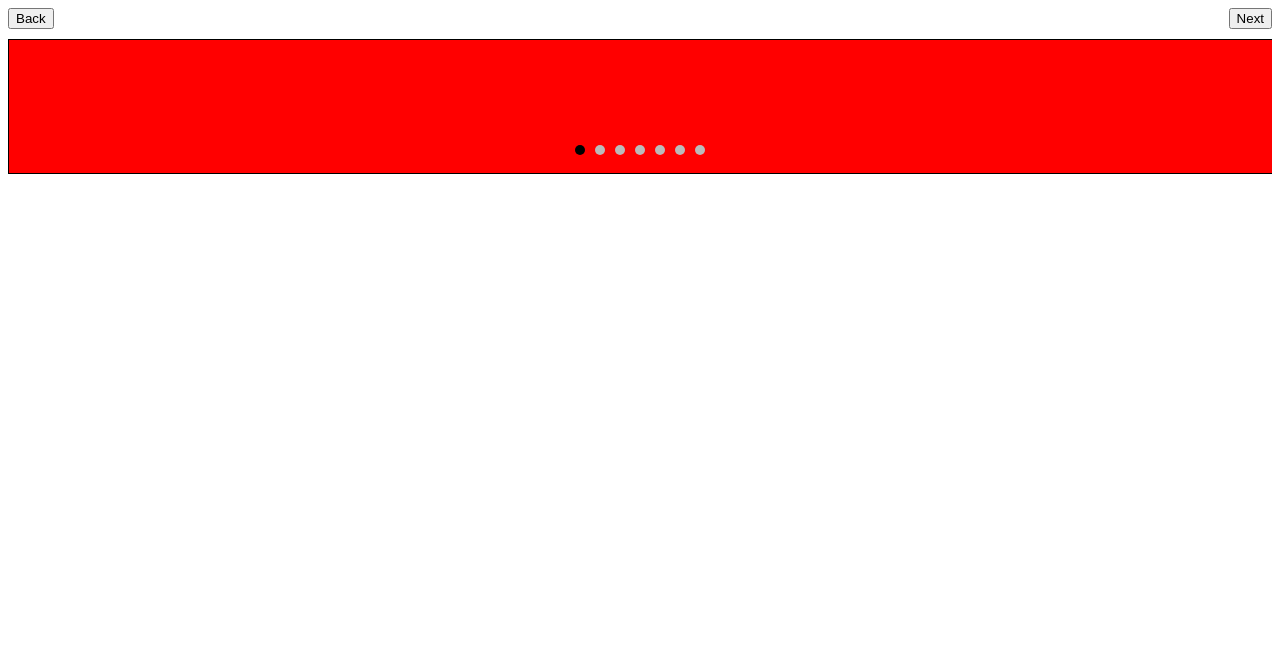
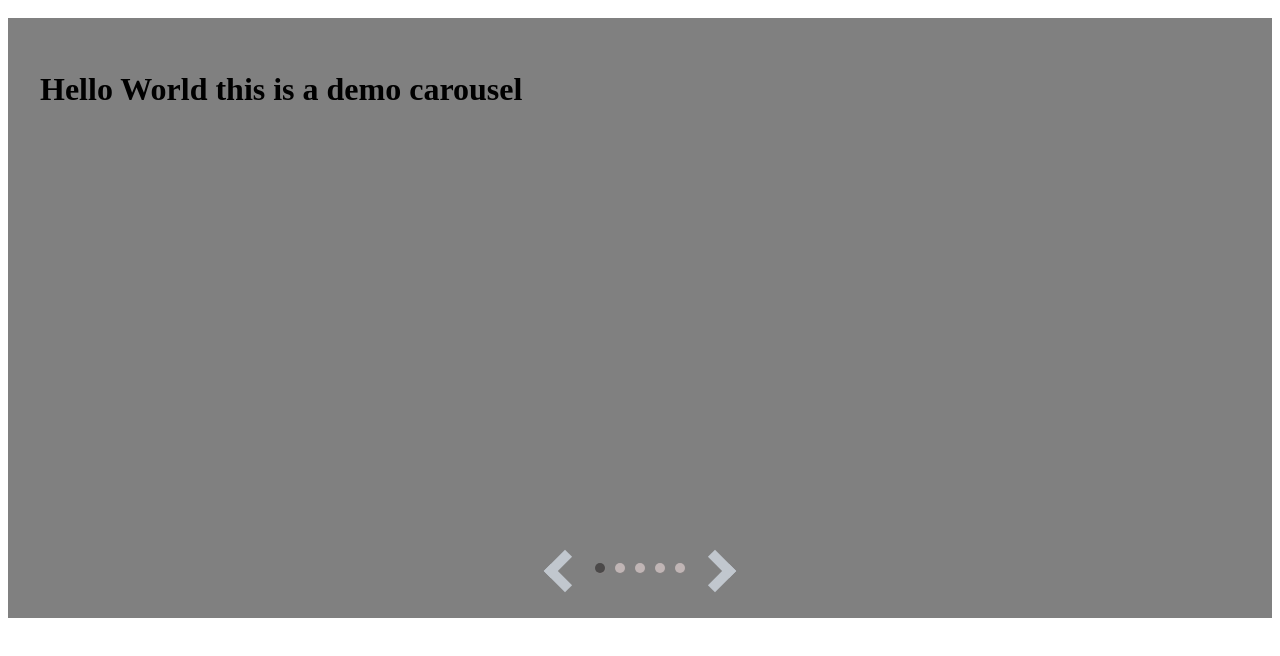
Before and after one commit to Flafi87/simple-carousel, a React app: page / in a window 1280 px wide. Shown: the top 656 px of the page. Built offline with nearby package versions, Linux system fonts and the light colour scheme.

Commit message:
working arrows and page indicator

```diff
--- a/src/components/App.js
+++ b/src/components/App.js
@@ -1,6 +1,6 @@
 import React from "react";
 import Gallery from "./carousel/Gallery";
 
-export default function App({ posts }) {
-  return <Gallery posts={posts} />;
+export default function App({ slidesArray, settings }) {
+  return <Gallery slidesArray={slidesArray} settings={settings} />;
 }
--- a/src/components/carousel/Gallery.js
+++ b/src/components/carousel/Gallery.js
@@ -1,60 +1,82 @@
 import React, { useState, useEffect, useRef } from "react";
+import PropTypes from "prop-types";
 import "./style.scss";
 import Image from "./Image";
-const items = ["red", "blue", "green", "yellow", "pink", "purple", "black"];
-const Gallery = () => {
+const Gallery = ({ slidesArray, settings }) => {
+  const {
+    width = "100%",
+    height = "400px",
+    arrow = true,
+    dots = true,
+    backgroundColor = "none",
+    arrowColor = "black",
+  } = settings;
   const [windowWidth, setWindowWidth] = useState(0);
+  const [dimensions, setDimensions] = useState({
+    height: window.innerHeight,
+    width: window.innerWidth,
+  });
   const parentRef = useRef(null);
-  const childrenRef = useRef(null);
-  //   const size = useWindowSize();
-
   const [activeIndex, setActiveIndex] = useState(0);
   const [touchPosition, setTouchPosition] = useState(null);
   const [touchDifference, setTouchDifference] = useState(null);
   const [movement, setMovement] = useState(0);
   const [animation, setAnimation] = useState("");
-  const [imigi, setImigi] = useState();
   const [mouseDown, setMouseDown] = useState(false);
-  const visibleImage = 1;
-  let myStyle = {
-    transform: `translateX(${movement}px)`,
-  };
+
+  React.useEffect(() => {
+    function handleResize() {
+      setDimensions({
+        height: window.innerHeight,
+        width: window.innerWidth,
+      });
+    }
+
+    window.addEventListener("resize", handleResize);
+
+    return (_) => {
+      window.removeEventListener("resize", handleResize);
+    };
+  });
+
   useEffect(() => {
     setActiveIndex(0);
-  }, [items]);
+  }, [slidesArray]);
 
   useEffect(() => {
     if (parentRef.current) {
-      console.log("window effect ran");
-      let parentWidth = parentRef.current.offsetWidth;
+      const parentWidth = parentRef.current.offsetWidth;
       setWindowWidth(parentWidth);
     }
-  }, [parentRef]);
+  }, [dimensions.width]);
 
   const next = () => {
-    // setAnimation(true);
+    setAnimation("animation");
     const nextIndex =
-      activeIndex === items.length - 1 ? activeIndex : activeIndex + 1;
-    setAnimation("animation");
+      activeIndex === slidesArray.length - 1 ? 0 : activeIndex + 1;
+    setActiveIndex(nextIndex);
+    setTouchDifference(0);
     setMovement(0);
-    setActiveIndex(nextIndex);
   };
-  const jumpTo = (item) => {
+  const jumpTo = (index) => {
     setAnimation("animation-long");
+    setTouchDifference(0);
     setMovement(0);
-    setActiveIndex(item);
+    setActiveIndex(index);
   };
   const previous = () => {
     setAnimation("animation");
-    const nextIndex = activeIndex === 0 ? 0 : activeIndex - 1;
+    setTouchDifference(0);
+    const nextIndex =
+      activeIndex === 0 ? slidesArray.length - 1 : activeIndex - 1;
     setMovement(0);
     setActiveIndex(nextIndex);
   };
   const stay = () => {
     setAnimation("animation");
+    setTouchDifference(0);
     setMovement(0);
     setMouseDown(false);
-    setAnimation(true);
   };
 
   const handleTouchStart = (e) => {
@@ -94,7 +116,6 @@ const Gallery = () => {
     setAnimation("");
     e.preventDefault();
     setTouchPosition(e.clientX);
-    console.log(e.clientX);
     setMouseDown(true);
   };
 
@@ -115,7 +136,6 @@ const Gallery = () => {
     e.preventDefault();
     if (mouseDown) {
       const triggerPoint = 0.2 * windowWidth;
-      console.log("this ran??");
       if (touchDifference > triggerPoint && touchDifference > 0) {
         next();
       } else if (
@@ -130,7 +150,7 @@ const Gallery = () => {
     setMouseDown(false);
   };
 
-  const buttons = items.map((el, index) => {
+  const buttons = slidesArray.map((el, index) => {
     const active = index === activeIndex ? "active" : "";
     return (
       <span
@@ -143,16 +163,45 @@ const Gallery = () => {
     );
   });
 
+  const navigation = (
+    <div className="carousel-navigation">
+      {arrow ? (
+        <div className="arrow-block" onClick={() => previous()}>
+          <span
+            className="arrow left"
+            style={{
+              border: `solid ${arrowColor}`,
+              borderWidth: "0 10px 10px 0",
+              display: "inline-block",
+              padding: "10px",
+              transform: "rotate(135deg)",
+              WebkitTransform: "rotate(135deg)",
+            }}
+          ></span>
+        </div>
+      ) : null}
+      {dots ? <div className="flying-buttons">{buttons}</div> : null}
+      {arrow ? (
+        <div className="arrow-block" onClick={() => next()}>
+          <span
+            className="arrow right"
+            style={{
+              border: `solid ${arrowColor}`,
+              borderWidth: "0 10px 10px 0",
+              display: "inline-block",
+              padding: "10px",
+              transform: "rotate(-45deg)",
+              WebkitTransform: "rotate(-45deg)",
+            }}
+          ></span>
+        </div>
+      ) : null}
+    </div>
+  );
+
   return (
-    <div className="carousel-component">
-      <div className="top-navigation">
-        <button onClick={() => previous()} className="">
-          Back
-        </button>
-        <button onClick={() => next()} className="">
-          Next
-        </button>
-      </div>
+    <div style={{ width: width }} className="carousel-component">
+      <div className="top-navigation"></div>
       <div
         className="carousel-content-wrapper"
         onTouchStart={handleTouchStart}
@@ -163,17 +212,32 @@ const Gallery = () => {
         onMouseUp={handleMouseUp}
         onMouseLeave={handleMouseUp}
         ref={parentRef}
+        style={{ height: height }}
       >
         <Image
+          slidesArray={slidesArray}
           activeIndex={activeIndex}
           windowWidth={windowWidth}
           movement={movement}
           animation={animation}
+          backgroundColor={backgroundColor}
         />
-        <div className="flying-buttons">{buttons}</div>
+        {navigation}
       </div>
     </div>
   );
 };
 
 export default Gallery;
+
+Gallery.propTypes = {
+  slidesArray: PropTypes.arrayOf(PropTypes.element),
+  settings: PropTypes.shape({
+    width: PropTypes.string,
+    height: PropTypes.string,
+    arrow: PropTypes.boolean,
+    dots: PropTypes.boolean,
+    backgroundColor: PropTypes.string,
+    arrowColor: PropTypes.string,
+  }),
+};
--- a/src/components/carousel/Image.js
+++ b/src/components/carousel/Image.js
@@ -1,17 +1,20 @@
 import React from "react";
 
-const Image = ({ activeIndex, windowWidth, movement, animation }) => {
-  const visibleImage = 1;
-  const items = ["red", "blue", "green", "yellow", "pink", "purple", "black"];
-  const middle = Math.floor(items.length / 2);
-  const middlePoint = activeIndex + middle;
-  const images = items.map((item, index) => {
+const Image = ({
+  slidesArray,
+  activeIndex,
+  windowWidth,
+  movement,
+  animation,
+  backgroundColor,
+}) => {
+  const slides = slidesArray.map((slide, index) => {
     let translate = 0;
     let display;
     if (index === activeIndex) {
       translate = movement;
     }
-    if (activeIndex === items.length - 1) {
+    if (activeIndex === slidesArray.length - 1) {
       translate = -(activeIndex - index) * windowWidth + movement;
     } else if (index > activeIndex) {
       translate = (index - activeIndex) * windowWidth + movement;
@@ -23,17 +26,18 @@ const Image = ({ activeIndex, windowWidth, movement, animation }) => {
         className={`carousel-element ${animation}`}
         key={index}
         style={{
+          backgroundColor,
           width: windowWidth,
-          border: "solid 1px",
-          backgroundColor: `${item}`,
           zIndex: "1",
           transform: `translateX(${translate}px)`,
           display: `${display}`,
         }}
-      ></div>
+      >
+        {slide}
+      </div>
     );
   });
-  return images;
+  return slides;
 };
 
 export default Image;
--- a/src/components/carousel/style.scss
+++ b/src/components/carousel/style.scss
@@ -76,11 +76,8 @@
   justify-content: space-between;
 }
 .carousel-content-wrapper {
-  height: 133px;
-  width: 100%;
-  display: flex;
   position: relative;
-  margin: 10px 0px;
+  margin: 10px 0px 0px 0px;
 }
 .carousel-element {
   height: 100%;
@@ -96,9 +93,7 @@
   transition: all 1000ms cubic-bezier(0.4, 0, 0.2, 1) 0ms;
 }
 
-.flying-buttons {
-}
-.flying-buttons {
+.carousel-navigation {
   height: 30px;
   display: flex;
   align-items: center;
@@ -108,14 +103,40 @@
   z-index: 1;
   width: 100%;
 }
+
+.flying-buttons {
+  height: 30px;
+  justify-content: center;
+  bottom: 5%;
+  z-index: 1;
+  padding: 10px;
+}
 .flying-button {
   height: 10px;
   width: 10px;
-  background-color: #bbb;
+  background-color: #d0c3c3;
   border-radius: 50%;
   display: inline-block;
   margin: 5px;
+  box-shadow: 1px 1px 1px #868282;
+  opacity: 0.8;
 }
 .flying-button.active {
-  background-color: black;
+  background-color: #3e3c3c;
 }
+
+.arrows {
+  height: 30px;
+  display: flex;
+  align-items: center;
+  justify-content: space-around;
+  position: absolute;
+  bottom: 5%;
+  z-index: 1;
+  width: 100%;
+}
+.carousel-element img {
+  display: block;
+  margin-left: auto;
+  margin-right: auto;
+}
--- a/src/main.js
+++ b/src/main.js
@@ -3,19 +3,32 @@ import { render } from "react-dom";
 import App from "./components/App";
 
 const Main = () => {
-  // const [posts, setPosts] = useState();
+  const posts = [
+    <div
+      style={{
+        backgroundColor: "grey",
+        width: "100%",
+        height: "100%",
+        padding: "2em",
+      }}
+    >
+      <h1>Hello World this is a demo carousel</h1>
+    </div>,
+    <img src="https://storage.googleapis.com/strapi_bucket87/large_DSC_06555_d252028c66/large_DSC_06555_d252028c66.jpg"></img>,
+    <img src="https://storage.googleapis.com/strapi_bucket87/large_DSC_04530_392a7c3ea1/large_DSC_04530_392a7c3ea1.jpg"></img>,
+    <img src="https://storage.googleapis.com/strapi_bucket87/large_IMG_20210213_142551_381f68f7ab/large_IMG_20210213_142551_381f68f7ab.jpg"></img>,
+    <img src="https://storage.googleapis.com/strapi_bucket87/large_DSC_03910_4f877b8d42/large_DSC_03910_4f877b8d42.jpg"></img>,
+  ];
+  const settings = {
+    width: "100%",
+    height: "600px",
+    arrow: true,
+    dots: true,
+    arrowColor: "#c1c7ce",
+    backgroundColor: "",
+  };
 
-  // const getPosts = () => {
-  //   fetch("https://strapi.flafi.hu/posts")
-  //     .then((response) => response.json())
-  //     .then((data) => setPosts(data));
-  // };
-
-  // useEffect(() => {
-  //   getPosts();
-  // }, []);
-
-  return <App />;
+  return <App slidesArray={posts} settings={settings} />;
 };
 
 render(<Main />, document.getElementById("root"));
```
Also changed, not shown: 1 other file (tests, documents, lock files or other folders).
